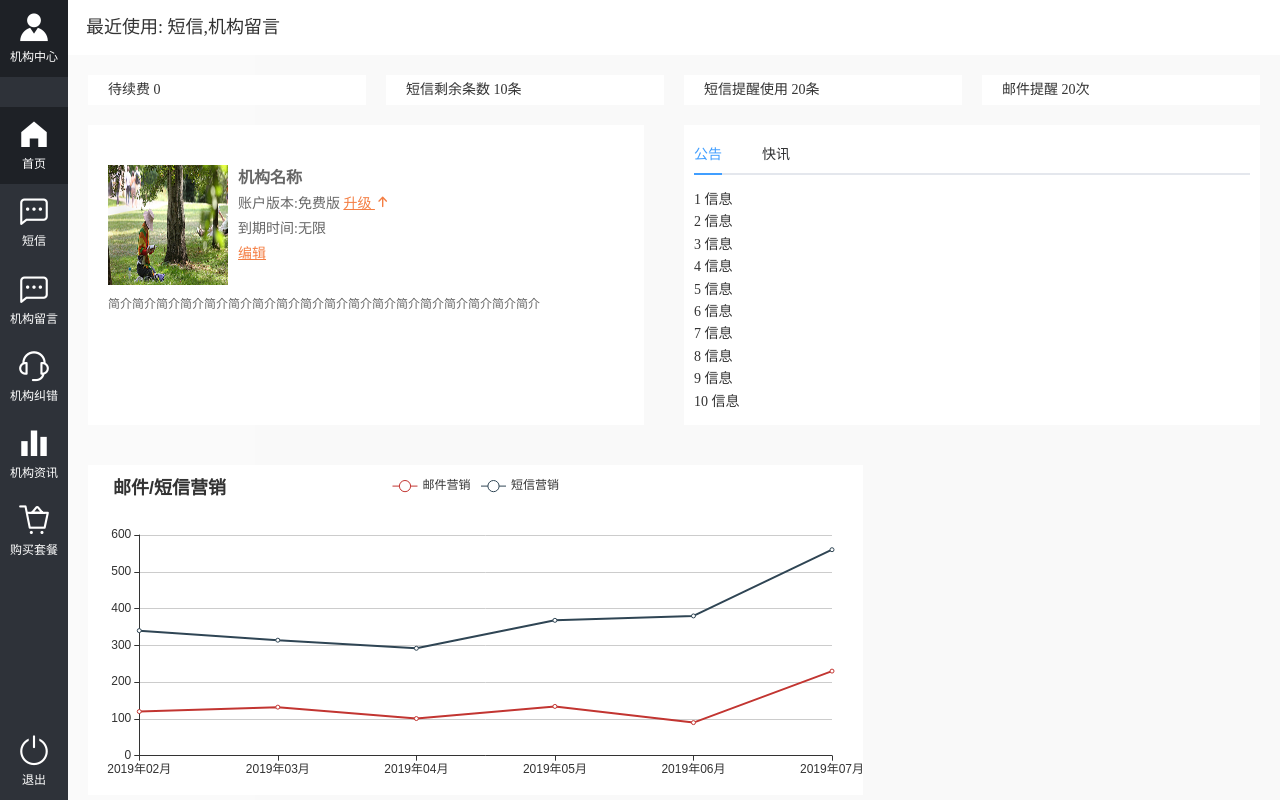
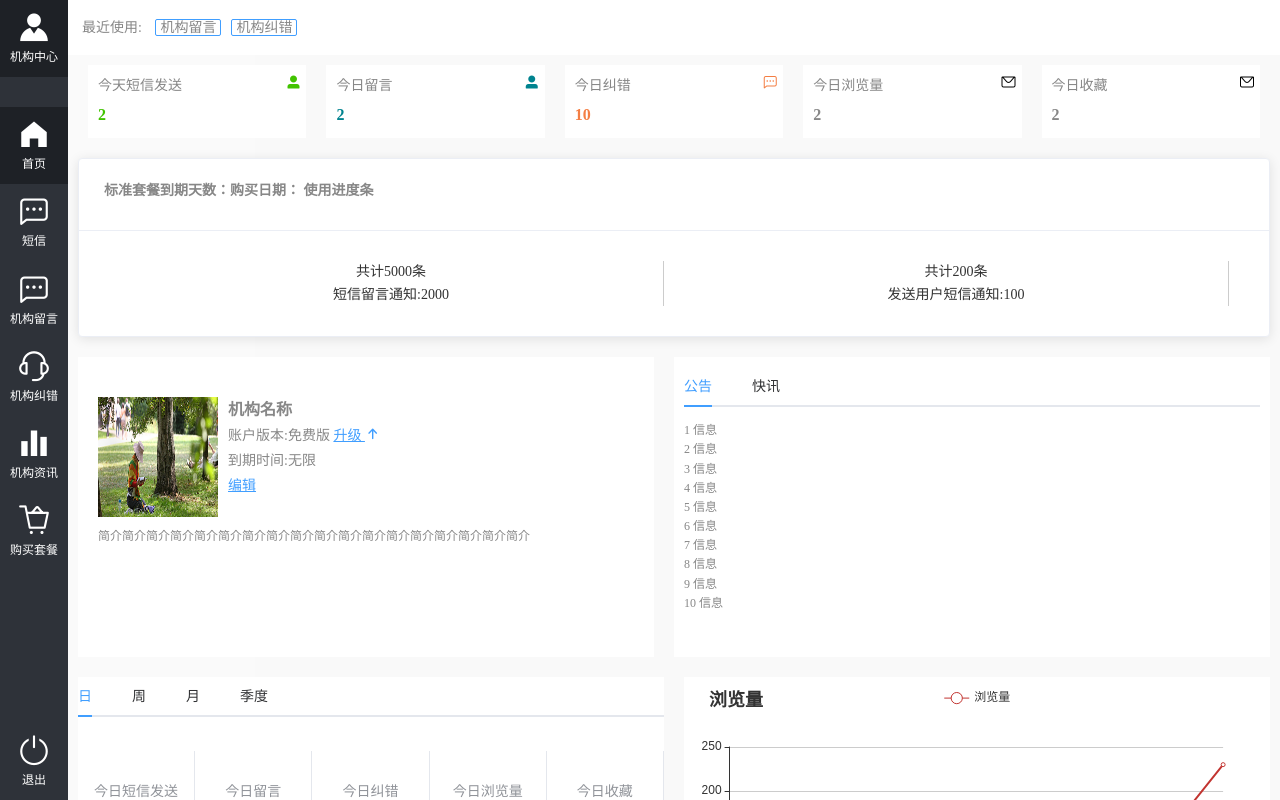
Before and after one commit to shipeifei/dmp-seller-admin, a Vue app: page /home in a window 1280 px wide. Built offline with nearby package versions, Linux system fonts and the light colour scheme.

Commit message:
[shizh] 修改内容

```diff
--- a/src/components/Layout.vue
+++ b/src/components/Layout.vue
@@ -40,6 +40,7 @@ export default {
 .content-wrapper {
   overflow-y: auto;
   flex: 1;
+  padding-bottom:50px;
 //   padding: 20px;
 }
 </style>
--- a/src/views/home/application.vue
+++ b/src/views/home/application.vue
@@ -41,7 +41,7 @@ export default {
 .el-icon-top {
   font-size: 14px;
   font-weight: bolder;
-  color: #f47e43;
+  color: #409EFF;
 }
 .application-model {
   p {
@@ -60,23 +60,23 @@ export default {
     }
     span.seller-name {
       font-size: 16px;
-      color: #666;
+      color: #878787;
       float: left;
       margin-left: 10px;
     }
     .box-text {
       line-height: 25px;
       font-size: 14px;
-      color: #666;
+      color: #878787;
       display: block;
       span {
         text-decoration: underline;
-        color: #f47e43;
+        color: #409EFF;
         cursor: pointer;
       }
       .upgrade {
         text-decoration: underline;
-        color: #f47e43;
+        color: #409EFF;
         cursor: pointer;
       }
     }
@@ -85,7 +85,7 @@ export default {
       width: 100%;
       overflow: hidden;
       font-size: 12px;
-      color: #666;
+      color: #878787;
       margin-top: 10px;
       float: left;
     }
--- a/src/views/home/chart/areaChart.vue
+++ b/src/views/home/browse/areaChart.vue
@@ -33,18 +33,18 @@ export default {
     option(monthArr) {
       return {
         title: {
-          text: "邮件/短信营销",
+          text: "浏览量",
           x:"20px"
         },
         tooltip: {
           trigger: "axis"
         },
         legend: {
-          data: ["邮件营销", "短信营销"]
+          data: ["浏览量"]
         },
         grid: {
           left: "3%",
-          right: "4%",
+          right: "8%",
           bottom: "3%",
           containLabel: true
         },
@@ -62,17 +62,12 @@ export default {
         },
         series: [
           {
-            name: "邮件营销",
+            name: "浏览量",
             type: "line",
             stack: "总量",
             data: [120, 132, 101, 134, 90, 230, 210, 34, 21, 23, 89, 123]
-          },
-          {
-            name: "短信营销",
-            type: "line",
-            stack: "总量",
-            data: [220, 182, 191, 234, 290, 330, 310, 12, 43, 45, 78, 19]
           }
+
         ]
       };
     }
--- /dev/null
+++ b/src/views/home/browse/browse.vue
@@ -0,0 +1,143 @@
+<template>
+    <div class="balance-warp">
+        <el-tabs>
+            <el-tab-pane label="日">
+                <div class="balance-item">
+                    <span class="item-span">今日短信发送</span>
+                    <span class="item-span">
+                        3
+                    </span>
+                </div>
+                <div class="balance-item">
+                    <span class="item-span">今日留言</span>
+                    <span class="item-span">
+                        3
+                    </span>
+                </div>
+                <div class="balance-item">
+                    <span class="item-span">今日纠错</span>
+                    <span class="item-span">
+                        3
+                    </span>
+                </div>
+                <div class="balance-item">
+                    <span class="item-span">今日浏览量</span>
+                    <span class="item-span">
+                        3
+                    </span>
+                </div>
+                <div class="balance-item">
+                    <span class="item-span">今日收藏</span>
+                    <span class="item-span">
+                        3
+                    </span>
+                </div>
+                <div class="balance-item">
+                    <span class="item-span">昨日短信发送</span>
+                    <span class="item-span">
+                        3
+                    </span>
+                </div>
+                <div class="balance-item">
+                    <span class="item-span">昨日留言</span>
+                    <span class="item-span">
+                        3
+                    </span>
+                </div>
+                <div class="balance-item">
+                    <span class="item-span">昨日纠错</span>
+                    <span class="item-span">
+                        3
+                    </span>
+                </div>
+                <div class="balance-item">
+                    <span class="item-span">昨日浏览量</span>
+                    <span class="item-span">
+                        3
+                    </span>
+                </div>
+                <div class="balance-item">
+                    <span class="item-span">昨日收藏</span>
+                    <span class="item-span">
+                        3
+                    </span>
+                </div>
+
+            </el-tab-pane>
+            <el-tab-pane label="周">
+                <div class="balance-item">
+                    <span class="item-span">本周浏览量</span>
+                    <span class="item-span">
+                        10
+                    </span>
+                </div>
+
+            </el-tab-pane>
+            <el-tab-pane label="月">
+                <div class="balance-item">
+                    <span class="item-span">本月浏览量</span>
+                    <span class="item-span">
+                        300
+                    </span>
+                </div>
+
+            </el-tab-pane>
+            <el-tab-pane label="季度">
+                <div class="balance-item">
+                    <span class="item-span">本季度浏览量</span>
+                    <span class="item-span">
+                        499
+                    </span>
+                </div>
+
+            </el-tab-pane>
+        </el-tabs>
+    </div>
+</template>
+<script>
+export default {
+  data() {
+    return {};
+  },
+  mounted() {},
+  methods: {}
+};
+</script>
+<style lang="less" scoped>
+.balance-warp {
+  margin-top: 20px;
+  background: #fff;
+  .balance-item {
+    float: left;
+    border-right: solid 1px #E4E7ED;
+    width: 20%;
+    text-align: center;
+    padding:20px 0;
+    margin-top:20px;
+    margin-bottom: 14px;
+
+    .item-span {
+      color: #909399;
+      display: block;
+      padding-top:10px;
+      .iconDown {
+        color: red;
+      }
+      b {
+        font-size: 22px;
+        color: #3e8ddd;
+        display: block;
+        .iconUp {
+          color: #3e8ddd;
+        }
+        .iconDown {
+          color: red;
+        }
+      }
+    }
+  }
+  .balance-item:last-child {
+    border-right: none;
+  }
+}
+</style>
--- a/src/views/home/chart/chart.vue
+++ /dev/null
@@ -1,27 +0,0 @@
-<template>
-    <div class="chart-page">
-
-        <el-row :gutter="20">
-            <el-col :span="16">
-                <area-chart></area-chart>
-            </el-col>
-            <el-col :span="8">
-            </el-col>
-        </el-row>
-    </div>
-</template>
-<script>
-import areaChart from './areaChart'
-export default {
-    components:{
-        areaChart,
-    }
-};
-</script>
-<style lang="less" scoped>
-.chart-page {
-  box-sizing: border-box;
-  padding: 20px;
-  width: 100%;
-}
-</style>
--- a/src/views/home/index.vue
+++ b/src/views/home/index.vue
@@ -1,13 +1,43 @@
 <template>
     <div class="home-page">
-        <div class="message">最近使用: 短信,机构留言</div>
-        <message></message>
+        <div class="commonly_used">最近使用:
+            <a href="">机构留言</a>
+            <a href="">机构纠错</a>
+        </div>
+        <!-- 今日信息 -->
+        <div class="banner">
+            <message></message>
+        </div>
+        <!-- 套餐信息 -->
+        <div class="banner">
+            <el-card class="box-card">
+                <div slot="header" class="clearfix">
+                    <span>标准套餐</span>
+                    <span>到期天数：</span>
+                    <span>购买日期：</span>
+                    使用进度条
+
+                </div>
+                <div class="card-text item">
+                    <li v-for="(item,index) in messageData" :key="index">
+                        <p>共计{{item.total}}条</p>
+                        <span>{{item.title}}:</span>
+                        <span>{{item.number}}</span>
+                    </li>
+                </div>
+            </el-card>
+        </div>
+        <!-- 机构信息及公共 -->
         <div class="banner">
             <app-lication></app-lication>
             <info></info>
         </div>
-        <chart></chart>
-        <statistical></statistical>
+        <!-- 对比信息 -->
+        <div class="banner">
+            <browse></browse>
+            <area-chart></area-chart>
+        </div>
+        <!-- <statistical></statistical> -->
 
         <!-- <recommand-seller></recommand-seller> -->
     </div>
@@ -18,31 +48,74 @@ import appLication from "./application";
 import info from "./info";
 import statistical from "./statistical";
 
-import chart from "./chart/chart";
+import browse from "./browse/browse";
+import areaChart from "./browse/areaChart";
 // import recommandSeller from "../../components/recommandSeller";
 export default {
   components: {
     message,
     appLication,
-    statistical,
+    // statistical,
     info,
-    chart,
+    browse,
+    areaChart
 
     // recommandSeller
+  },
+  data() {
+    return {
+      messageData: [
+        {
+          total: 5000,
+          title: "短信留言通知",
+          number: "2000",
+          icon: "el-icon-user-solid"
+        },
+        {
+          total: 200,
+          title: "发送用户短信通知",
+          number: 100,
+          icon: "el-icon-chat-dot-square"
+        }
+      ]
+    };
   }
 };
 </script>
 <style lang="less" scoped>
-.message {
+.commonly_used {
   box-sizing: border-box;
   width: 100%;
-  font-size: 18px;
-  color: #333;
+  font-size: 14px;
+  color: #878787;
   padding-left: 1em;
   height: 55px;
   background: #fff;
   line-height: 55px;
   padding-bottom: 50px;
+  a {
+    font-size: 14px;
+    border: solid 1px #409eff;
+    color: #878787;
+    border-radius: 2px;
+    padding: 0 4px;
+    margin-left: 10px;
+  }
+}
+.clearfix {
+  font-size: 14px;
+  color: #878787;
+}
+.card-text {
+  color: #878787;
+  display: flex;
+  li {
+    flex: 1;
+    margin: 0 10px;
+    width: 24%;
+    border-right: solid 1px #ccc;
+    text-align: center;
+  }
 }
 .banner {
   box-sizing: border-box;
@@ -50,7 +123,7 @@ export default {
   display: flex;
   div {
     flex: 1;
-    margin: 20px;
+    margin: 10px;
   }
 }
 </style>
--- a/src/views/home/info.vue
+++ b/src/views/home/info.vue
@@ -27,5 +27,9 @@ export default {
 .info-page {
   background: #fff;
   padding: 10px;
+  li{
+      font-size: 12px;
+      color:#878787;
+  }
 }
 </style>
--- a/src/views/home/message.vue
+++ b/src/views/home/message.vue
@@ -1,36 +1,85 @@
 <template>
     <div class="message-page">
-          <p>
-                待续费 0
-            </p>
-            <p>
-                短信剩余条数 10条
-            </p>
-            <p>
-                短信提醒使用 20条
-            </p>
-            <p>
-                邮件提醒 20次
-            </p>
+        <div class="stat-widget-two" v-for="(item,index) in messageData" :key="index">
+            <div class="widget-icon color-1" :style="{color:colorArr[index]}">
+                <i :class="item.icon"></i>
+            </div>
+            <div class="stat-content">
+                <div class="stat-text">{{item.title}}</div>
+                <div class="stat-digit" :style="{color:colorArr[index]}">{{item.number}}</div>
+            </div>
+        </div>
     </div>
 </template>
+<script>
+export default {
+  data() {
+    return {
+      colorArr: ["#41c300", "#00838F", "#f47e43"],
+      messageData: [
+        {
+          title: "今天短信发送",
+          number: 2,
+          icon: "el-icon-user-solid"
+        },
+        {
+          title: "今日留言",
+          number: 2,
+          icon: "el-icon-user-solid"
+        },
+        {
+          title: "今日纠错",
+          number: 10,
+          icon: "el-icon-chat-dot-square"
+        },
+        {
+          title: "今日浏览量",
+          number: 2,
+          icon: "el-icon-message"
+        },
+        {
+          title: "今日收藏",
+          number: 2,
+          icon: "el-icon-message"
+        }
+      ]
+    };
+  }
+};
+</script>
+
 <style lang="less" scoped>
-.message-page{
+.message-page {
   width: 100%;
   display: flex;
   box-sizing: border-box;
-    margin-top:20px;
-    p{
-        width: 20%;
+  margin-top: 20px;
+  .stat-widget-two {
     flex: 1;
     background: #fff;
-        color:#333;
-        line-height: 30px;
-        text-indent: 20px;
-        margin-left:20px;
-        &:last-child{
-            margin-right:20px;
+    margin: 0 10px;
+    padding: 10px;
+    border: 0px;
+    border-radius: 0px;
+    width: 24%;
+    text-align: left;
+    position: relative;
   }
+  .stat-widget-two .widget-icon {
+    position: absolute;
+    right: 5px;
+    top: 5px;
+    font-size: 16px;
+  }
+  .stat-widget-two .stat-text {
+    font-size: 14px;
+    margin-bottom: 5px;
+    color: #878787;
+  }
+  .stat-widget-two .stat-digit {
+    font-size: 16px;
+    font-weight: 600;
+    color: #878787;
   }
 }
 </style>
--- a/src/views/version/index.vue
+++ b/src/views/version/index.vue
@@ -154,12 +154,10 @@ export default {
 .version-page {
   box-sizing: border-box;
   width: 100%;
-  padding-bottom: 50px;
-
   .version-title {
     width: 100%;
     font-size: 18px;
-    color: #333;
+    color: #878787;
     padding-left: 1em;
     height: 55px;
     background: #fff;
@@ -195,6 +193,7 @@ export default {
         height: 120px;
         margin: 10px auto;
         text-align: center;
+        color:#878787;
         cursor: pointer;
         span,
         label {
@@ -206,6 +205,7 @@ export default {
             font-size: 28px;
             font-style: normal;
             margin: 0 4px;
+            color:#000;
           }
         }
         label {
@@ -229,6 +229,7 @@ export default {
             font-size: 12px;
             padding-left: 10px;
             line-height: 26px;
+            color:#878787;
           }
         }
       }
--- a/src/views/version/order.vue
+++ b/src/views/version/order.vue
@@ -10,7 +10,23 @@
                     </el-slider>
                 </label>
                 <p>
-                    <b v-for="item in 5">{{item}}年</b>
+                    <b v-for="item in 5">
+                        <span v-if="item===1"> {{item}}年/
+                            <label>原价</label>
+                        </span>
+                        <span v-if="item===2"> {{item}}年/
+                            <label>98折</label>
+                        </span>
+                        <span v-if="item===3"> {{item}}年/
+                            <label>95折</label>
+                        </span>
+                        <span v-if="item===4"> {{item}}年/
+                            <label>9折</label>
+                        </span>
+                        <span v-if="item===5"> {{item}}年/
+                            <label>88折</label>
+                        </span>
+                    </b>
                 </p>
             </div>
             <div class="pay-panel-item">
@@ -32,8 +48,8 @@
             <div class="pay-total">
                 <div class="pay-total-text">
                     <label>订单应付：</label>
-                    <span>￥{{totalAmount}}</span>
-
+                    <span>￥{{totalAmount}} </span>
+                    <span class="del-through" >￥{{year*amount}}</span>
                 </div>
             </div>
             <div class="pay-fool">
@@ -52,23 +68,22 @@ export default {
     return {
       checked: false,
       year: 1,
-      amount: '4000',
-      version:'标准版'
-
+      amount: "4000",
+      version: "标准版"
     };
   },
   computed: {
     totalAmount() {
       if (this.year == 1) {
         return this.amount * this.year;
-      }else if(this.year==2){
-        return (this.amount * this.year)*0.98;
-      }else if(this.year==3){
-        return (this.amount * this.year)*0.95;
-      }else if(this.year==4){
-        return (this.amount * this.year)*0.90;
-      }else if(this.year==5){
-        return (this.amount * this.year)*0.88;
+      } else if (this.year == 2) {
+        return this.amount * this.year * 0.98;
+      } else if (this.year == 3) {
+        return this.amount * this.year * 0.95;
+      } else if (this.year == 4) {
+        return this.amount * this.year * 0.9;
+      } else if (this.year == 5) {
+        return this.amount * this.year * 0.88;
       }
     }
   },
@@ -79,18 +94,18 @@ export default {
     open() {
       this.$refs.versionDialog.open();
     },
-    back(){
-        this.$router.push('/version')
+    back() {
+      this.$router.push("/version");
     }
   },
   mounted() {
-      if(this.$route.params.pay==='standard'){
-          this.amount=4000;
-          this.version='标准版'
-      }else if(this.$route.params.pay==='vip'){
-          this.amount=8000;
-          this.version="VIP版"
-      }
+    if (this.$route.params.pay === "standard") {
+      this.amount = 4000;
+      this.version = "标准版";
+    } else if (this.$route.params.pay === "vip") {
+      this.amount = 8000;
+      this.version = "VIP版";
+    }
   }
 };
 </script>
@@ -102,7 +117,7 @@ export default {
   .order-title {
     width: 100%;
     font-size: 18px;
-    color: #333;
+    color: #878787;
     padding-left: 1em;
     height: 55px;
     background: #fff;
@@ -120,7 +135,7 @@ export default {
     border-radius: 5px;
     .pay-title {
       line-height: 130px;
-      color: #333;
+      color: #878787;
       font-size: 24px;
       text-align: center;
       border-bottom: 1px solid #e2e2e2;
@@ -128,7 +143,7 @@ export default {
     .pay-year {
       span {
         font-size: 16px;
-        color: #333;
+        color: #878787;
         margin: 20px 0 0;
         display: block;
       }
@@ -137,12 +152,17 @@ export default {
         b {
           flex: 1;
           text-align: center;
+          font-size: 12px;
+          font-weight: normal;
+          label {
+            color: #409EFF;
+          }
         }
       }
     }
     .pay-panel-item {
       font-size: 16px;
-      color: #333;
+      color: #878787;
       line-height: 20px;
       border-bottom: 1px solid #e2e2e2;
       display: block;
@@ -169,7 +189,7 @@ export default {
         color: #666;
         line-height: 44px;
         b {
-          color: #f47e43;
+          color: #409EFF;
           font-weight: bold;
           font-size: 18px;
           margin-right: 5px;
@@ -185,8 +205,13 @@ export default {
         color: #666;
         text-align: center;
         span {
-          color: #f47e43;
+          color: #409EFF;
           font-size: 30px;
+        }
+        span.del-through {
+          text-decoration: line-through;
+          font-size: 18px;
+          color: #ccc;
         }
       }
     }
```
Lines whose indentation alone changed are shown as unchanged.
